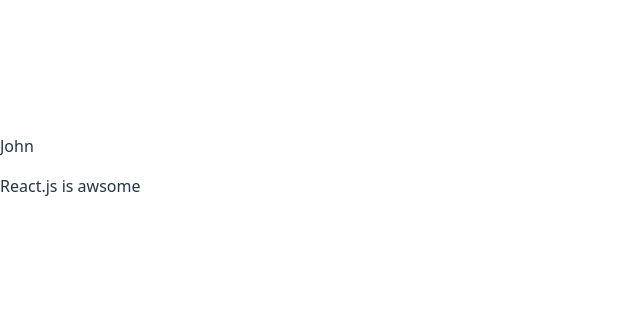
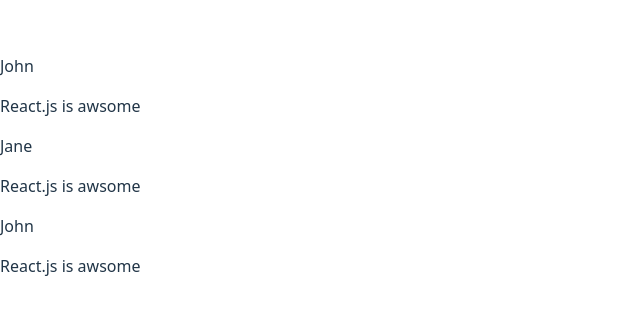
Before and after one commit to AsbestosFool/Ace-Project, a React (Vite) app in the folder Next JS Training/react-crash-course/: page / in a window 1280 px wide. Shown: the part 234-548 px from the top of the page, without its empty margins (0-640 px from the left). Built offline with nearby package versions, Linux system fonts and the light colour scheme.

Commit message:
Resued components

```diff
--- a/Next JS Training/react-crash-course/src/App.jsx
+++ b/Next JS Training/react-crash-course/src/App.jsx
@@ -1,7 +1,14 @@
 import Post from "./components/Post";
 
 function App() {
-  return <Post />;
+  return (
+    <main>
+      <Post />
+      <Post />
+      <Post />
+    </main>
+  );
+
 
 }
 
```
